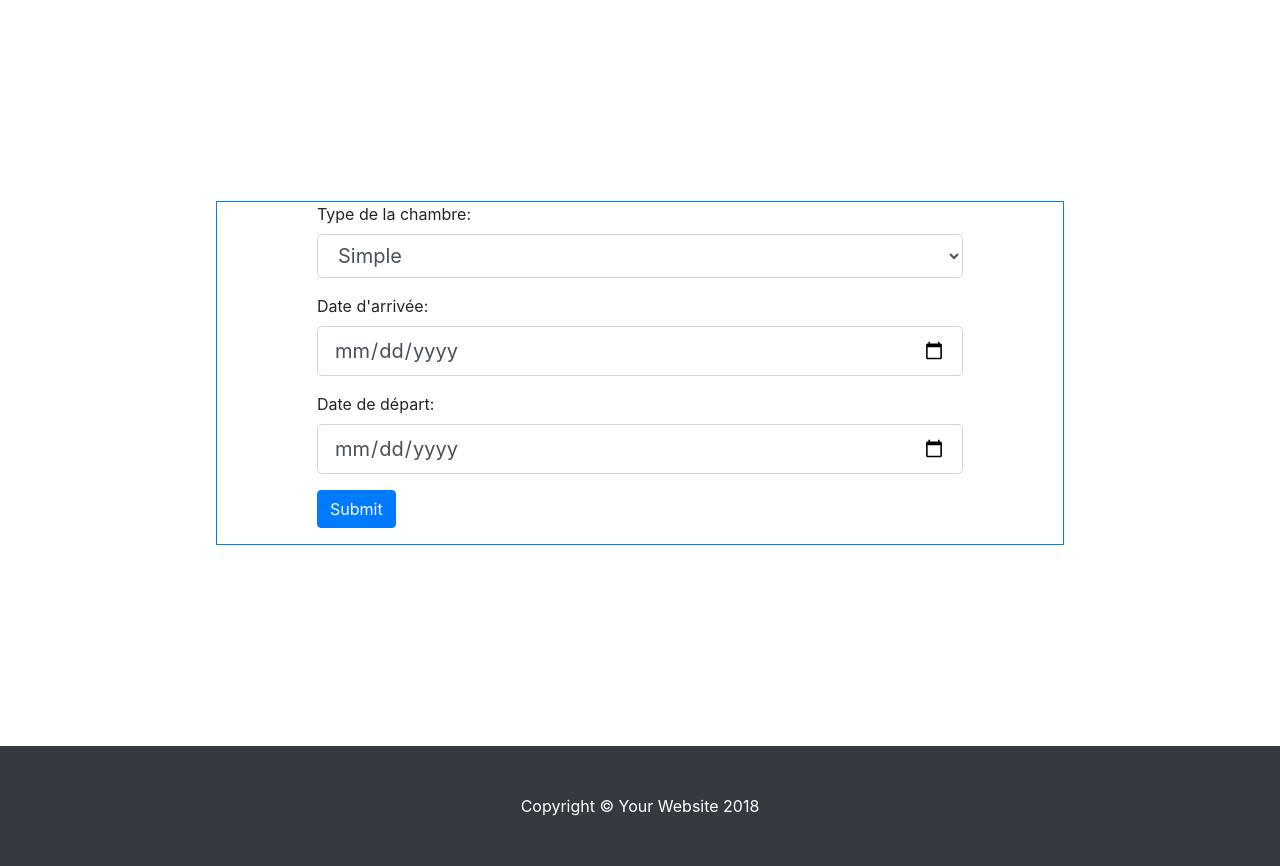
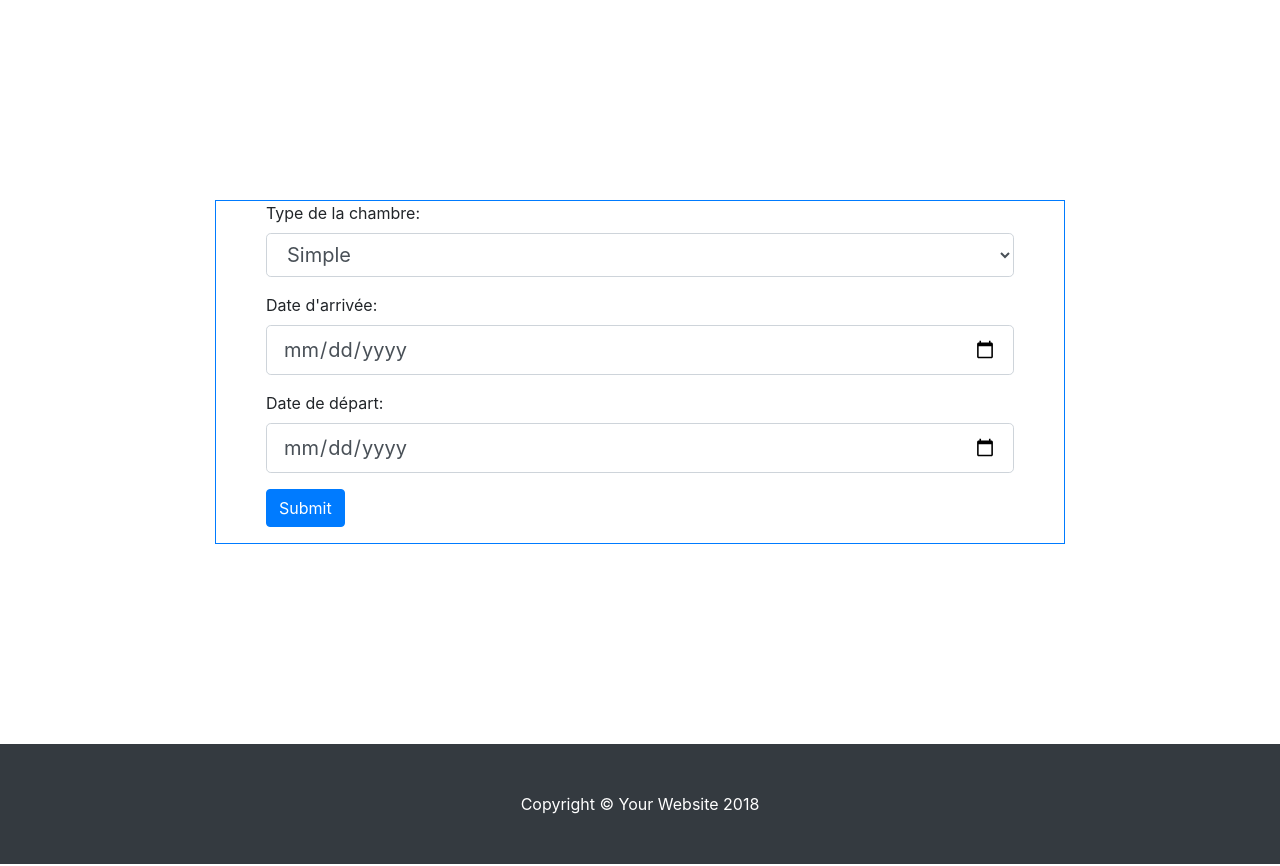
Before and after one commit to Malek-Ayadi/Hotel, a PHP site: page /verifierDisponibiliteDateRes.php in a window 1280 px wide. Shown: the part 56-922 px from the top of the page. Run offline with PHP 8.4, Linux system fonts and the light colour scheme; the visitor is signed in with stand-in values (Sample User, id 1).

Commit message:
club sportif sfaxien

```diff
--- a/verifierDisponibiliteDateRes.php
+++ b/verifierDisponibiliteDateRes.php
@@ -11,7 +11,7 @@
 	</head>
 	<body>
 		<div class="container col-12">
-			<div class="border border-primary" style="margin:201px; padding-left:100px; padding-right: 100px; " >
+			<div class="border border-primary" style="margin:200px; padding-left:50px; padding-right: 50px; " >
 		<form action="TraitementVerifDisponibiliteDateRes.php" method="POST">
 			<p>
 				<label for="type">Type de la chambre: </label>
```
